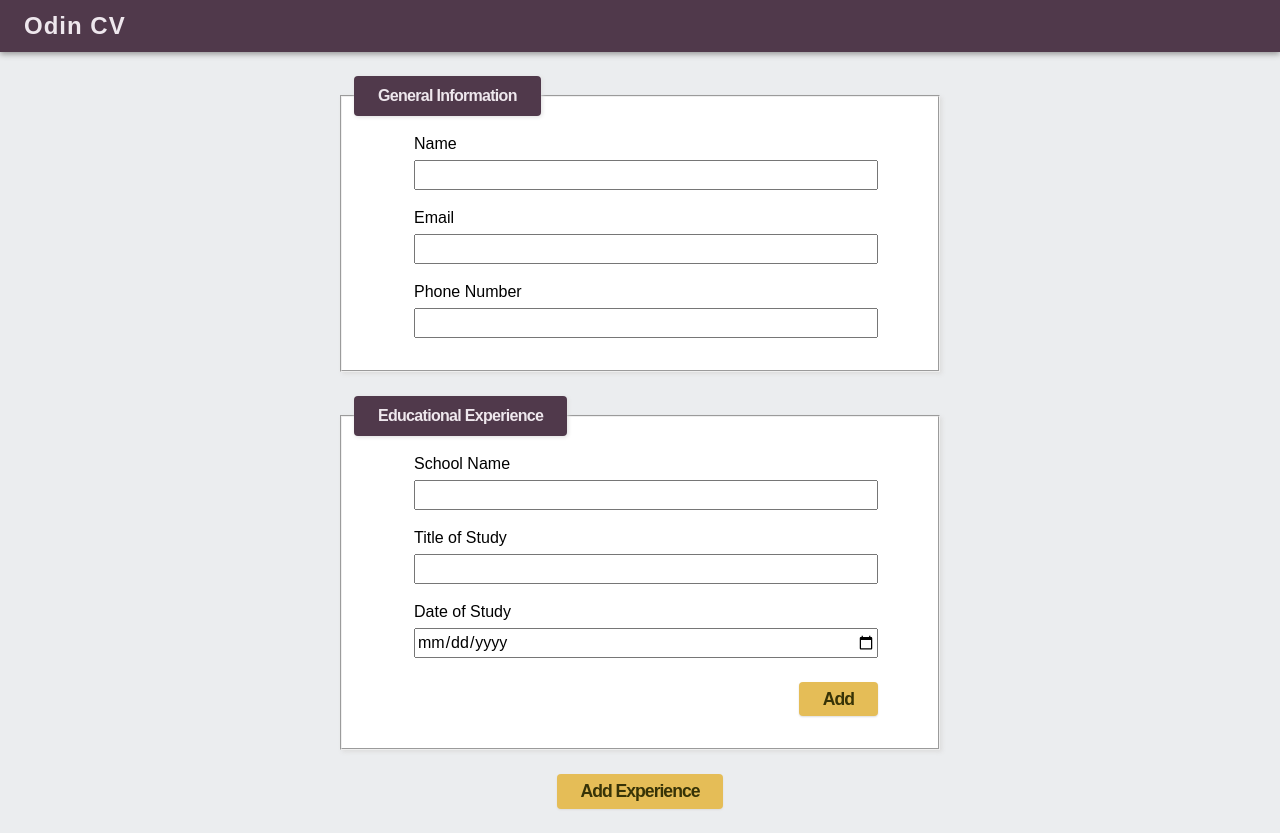
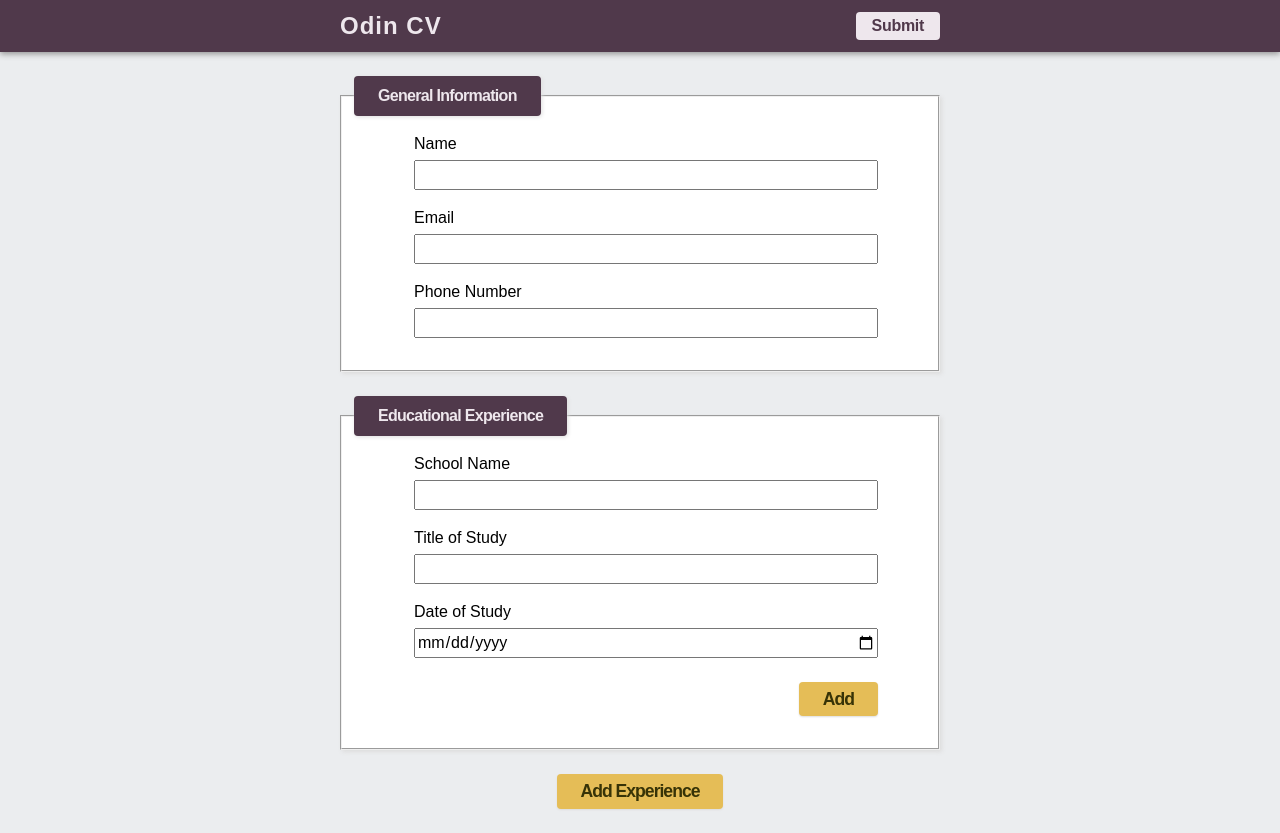
Before and after one commit to lymyr/odin-cv, a React (Vite) app: page / in a window 1280 px wide. Built offline with nearby package versions, Linux system fonts and the light colour scheme.

Commit message:
feat: added initial output page + style changes

```diff
--- a/src/components/Header.jsx
+++ b/src/components/Header.jsx
@@ -1,9 +1,12 @@
 import "../styles/Header.css"
 
-export default function Header() {
+export default function Header({handleClick=()=>{}}) {
     return (
         <header>
-            <h1>Odin CV</h1>
+            <div>
+                <h1>Odin CV</h1>
+                <button onClick={handleClick}>Submit</button>
+            </div>
         </header>
     )
 }
--- a/src/index.css
+++ b/src/index.css
@@ -62,7 +62,8 @@ h1, h2, h3, h4, h5, h6 {
   --accent-focus-color: rgb(255, 203, 73);
   --accent-text-color: rgb(55, 51, 7);
   --accent-focus-text-color: rgb(50, 38, 5);
-  --inline-space: 24px;
+  --inline-space: 8px;
+  --content-max-width: 600px;
 }
 
 body {
--- a/src/styles/Form.css
+++ b/src/styles/Form.css
@@ -21,7 +21,7 @@ fieldset {
     display: flex;
     flex-direction: column;
     width: 100%;
-    max-width: 600px;
+    max-width: var(--content-max-width);
     padding-top: var(--input-wrapper-gap);
     padding-bottom: calc((var(--input-wrapper-gap) + var(--field-set-gap))/2);
     box-shadow: 2px 2px 4px var(--box-shadow-color);
@@ -120,7 +120,7 @@ fieldset .field-button {
 }
 
 
-
+/* should be based off --content-max-width in index.css */
 @media screen and (min-width: 600px) {
     form {
         --del-button-margin-left: 12px;
--- a/src/styles/Header.css
+++ b/src/styles/Header.css
@@ -2,6 +2,14 @@ header {
     padding: 8px var(--inline-space);
     background-color: var(--main-color);
     box-shadow: 0px 2px 6px rgb(147, 147, 147);
+}
+
+header > div {
+    display: flex;
+    justify-content: space-between;
+    align-items: center;
+    max-width: var(--content-max-width);
+    margin: auto;
 }
 
 header h1 {
@@ -9,3 +17,20 @@ header h1 {
     font-size: 1.5rem;
     letter-spacing: 1px;
 }
+
+header button {
+    background-color: var(--main-text-color);
+    color: var(--main-color);
+    padding: 2px 16px;
+    border-radius: 4px;
+    height: fit-content;
+    border: none;
+    font-weight: 600;
+    letter-spacing: -0.3px;
+    transition: opacity 200ms ease-out;
+}
+
+header button:hover {
+    cursor: pointer;
+    opacity: 0.8;
+}
```
Also changed, not shown: src/components/Output.jsx (added, +55 -0 lines).
